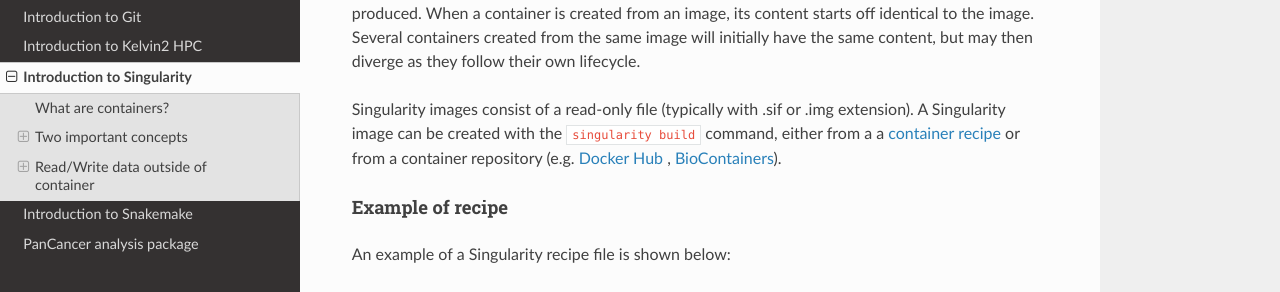
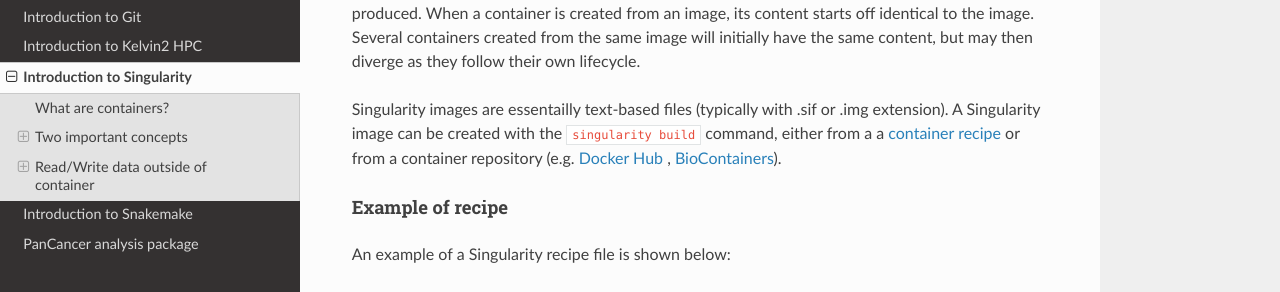
Before and after one commit to sirintra/PMC-PC-training, a Sphinx documentation site: the page built from docs/source/singularity.rst, in a window 1280 px wide and 900 px high, scrolled down 522 px. Shown: the part 158-450 px from the top of the window. Built offline with Sphinx 7.4.7 and the Read the Docs theme 2.0.0, drawn with Linux system fonts in a browser that asks for light colours.

Commit message:
Update singularity.rst

```diff
--- a/docs/source/singularity.rst
+++ b/docs/source/singularity.rst
@@ -17,7 +17,7 @@ Images
 ======
 An image is analgous to a template. It is a read-only filesystem, from which many containers can be produced. When a container is created from an image, its content starts off identical to the image. Several containers created from the same image will initially have the same content, but may then diverge as they follow their own lifecycle.
 
-Singularity images consist of a read-only file (typically with .sif or .img extension). A Singularity image can be created with the ``singularity build`` command, either from a a `container recipe <https://docs.sylabs.io/guides/2.6/user-guide/container_recipes.html>`_ or from a container repository (e.g. `Docker Hub <https://hub.docker.com/>`_ , `BioContainers <https://biocontainers.pro/>`_).
+Singularity images are essentailly text-based files (typically with .sif or .img extension). A Singularity image can be created with the ``singularity build`` command, either from a a `container recipe <https://docs.sylabs.io/guides/2.6/user-guide/container_recipes.html>`_ or from a container repository (e.g. `Docker Hub <https://hub.docker.com/>`_ , `BioContainers <https://biocontainers.pro/>`_).
 
 
 Example of recipe
```
